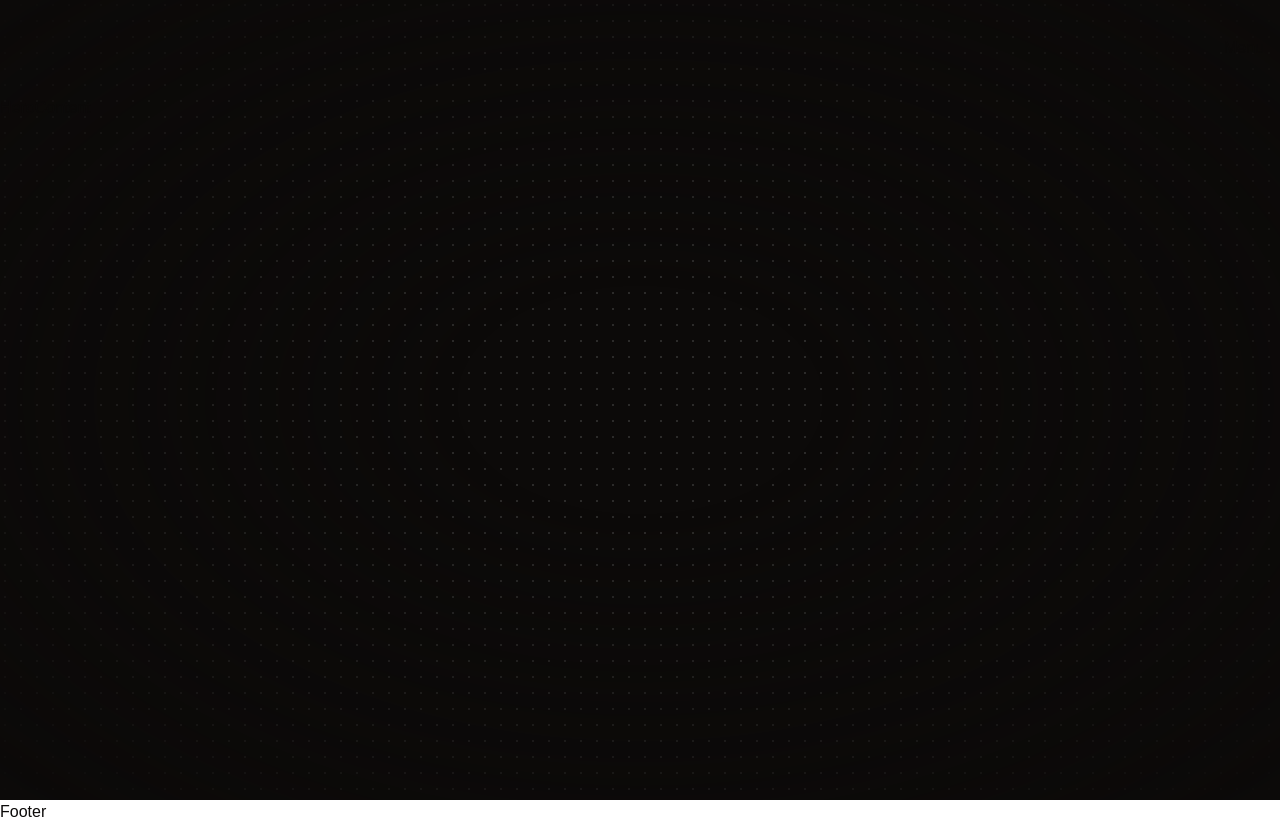
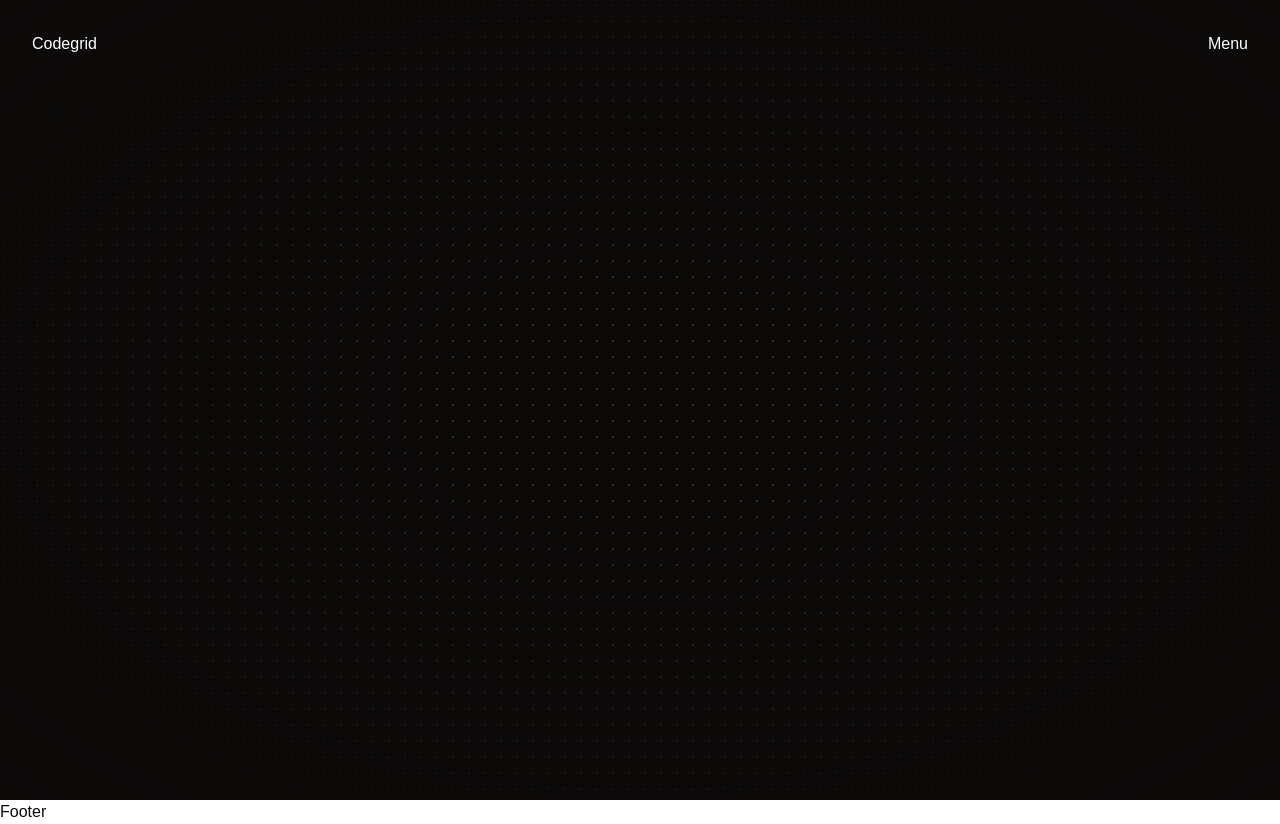
Before and after one commit to Clupai8o0/portfolio, a Next.js app: page / in a window 1280 px wide. Built offline with nearby package versions, Linux system fonts and the light colour scheme.

Commit message:
pre moving the content

```diff
--- a/app/globals.css
+++ b/app/globals.css
@@ -70,3 +70,74 @@ body {
 		@apply bg-background text-foreground;
 	}
 }
+
+/** Menu Navigation */
+.menu-bar,
+.menu-overlay-bar {
+	@apply fixed top-0 left-0 w-screen p-8 flex justify-between items-center z-[1];
+}
+
+.menu-bar a,
+.menu-open p {
+	@apply text-white cursor-pointer;
+}
+
+.menu-close p {
+	@apply text-white cursor-pointer;
+}
+
+.menu-overlay {
+	clip-path: polygon(0% 0%, 100% 0%, 100% 0%, 0% 0%);
+	@apply fixed top-0 left-0 w-screen h-screen p-8 bg-primary z-[2] flex;
+}
+
+.menu-close-icon {
+	@apply flex-[2] flex items-end cursor-pointer;
+}
+
+.menu-copy {
+	@apply flex-[4] flex flex-col justify-between pt-8;
+}
+
+.menu-preview {
+	@apply flex-[4] flex justify-end items-end;
+}
+
+.menu-close-icon p {
+	@apply text-4xl lg:text-6xl xl:text-7xl 2xl:text-8xl font-bold leading-[70%] tracking-[0.02em] text-accent;
+}
+
+.menu-link-item {
+	clip-path: polygon(0 0, 100% 0, 100% 100%, 0% 100%);
+	@apply w-max;
+}
+
+.menu-link-item-holder {
+  @apply relative;
+}
+
+.menu-link-item-holder a {
+  @apply text-white text-4xl lg:text-6xl xl:text-7xl 2xl:text-8xl font-normal leading-[85%] tracking-[0.02em];
+}
+
+.menu-info {
+  @apply flex;
+}
+
+.menu-info-col {
+  @apply flex-[1] flex flex-col justify-end;
+}
+
+@media (max-width: 900px) {
+	.menu-close-icon {
+		display: none;
+	}
+
+	.menu-copy {
+		padding-top: 8em;
+	}
+
+	.menu-link-item-holder a {
+		font-size: 60px;
+	}
+}
--- a/app/layout.tsx
+++ b/app/layout.tsx
@@ -20,7 +20,7 @@ export default function RootLayout({
 }>) {
 	return (
 		<html lang="en">
-			<body className={sans.variable}>{children}</body>
+			<body className={`${sans.variable} antialiased`}>{children}</body>
 		</html>
 	);
 }
--- a/components/navigation/menu.tsx
+++ /dev/null
@@ -1,14 +0,0 @@
-"use client";
-
-import { useRef, useState } from "react";
-
-const Menu = () => {
-	const container = useRef(null);
-	const [isMenuOpen, setIsMenuOpen] = useState(false);
-
-	const toggleMenu = () => setIsMenuOpen((prev) => !prev);
-
-	return <nav ref={container}>Menu</nav>;
-};
-
-export default Menu;
--- /dev/null
+++ b/components/navigation/menu/menu.tsx
@@ -0,0 +1,119 @@
+"use client";
+
+import { useEffect, useRef, useState } from "react";
+// import Link from "../transition-link";
+import Link from "next/link";
+import Logo from "../logo";
+import { links } from "@/lib/links";
+import { generateKey } from "@/lib/utils";
+import { useGSAP } from "@gsap/react";
+import gsap from "gsap";
+
+const Menu = () => {
+	const container = useRef(null);
+	const [isMenuOpen, setIsMenuOpen] = useState(false);
+
+	const tl = useRef(null);
+
+	const toggleMenu = () => {
+		setIsMenuOpen(!isMenuOpen);
+	};
+
+	useGSAP(
+		() => {
+			gsap.set(".menu-link-item-holder", { y: 75 });
+			tl.current = gsap
+				.timeline({ paused: true })
+				.to(".menu-overlay", {
+					duration: 1.25,
+					clipPath: "polygon(0% 0%, 100% 0%, 100% 100%, 0% 100%)",
+					ease: "power4.inOut",
+				})
+				.fromTo(
+					".menu-link-item-holder",
+					{ y: 75 },
+					{
+						y: 100,
+						duration: 1,
+						stagger: 0.1,
+						ease: "power4.out",
+						delay: -0.75,
+						// delay: 2,
+					}
+				);
+		},
+		{ scope: container }
+	);
+
+	useEffect(() => {
+		if (isMenuOpen) {
+			console.log("animating");
+			tl.current.play();
+		} else {
+			tl.current.reverse();
+		}
+	}, [isMenuOpen]);
+
+	return (
+		<div className="menu-container" ref={container}>
+			{/* menu-bar */}
+			<div className="menu-bar">
+				<div className="menu-logo">
+					<Link href="/">Codegrid</Link>
+				</div>
+				<div className="menu-open" onClick={toggleMenu}>
+					<p>Menu</p>
+				</div>
+			</div>
+
+			{/* menu-overlay */}
+			<div className="menu-overlay">
+				{/* menu-overlay-bar */}
+				<div className="menu-overlay-bar">
+					<div className="menu-logo">
+						<Link href="/">Codegrid</Link>
+					</div>
+					<div className="menu-close">
+						<p onClick={toggleMenu}>Close</p>
+					</div>
+				</div>
+
+				{/* menu overlay items */}
+				<div className="menu-close-icon" onClick={toggleMenu}>
+					<p>&#x2715;</p>
+				</div>
+				<div className="menu-copy">
+					<div className="menu-links">
+						{links.map((link) => (
+							<div key={generateKey()} className="menu-link-item">
+								<div className="menu-link-item-holder" onClick={toggleMenu}>
+									<Link className="menu-link" href={link.path}>
+										{link.label}
+									</Link>
+								</div>
+							</div>
+						))}
+					</div>
+					<div className="menu-info">
+						<div className="menu-info-col">
+							<a href="#">X &#8599;</a>
+							<a href="#">Instagram &#8599;</a>
+							<a href="#">LinkedIn &#8599;</a>
+							<a href="#">Behance &#8599;</a>
+							<a href="#">Dribbble &#8599;</a>
+						</div>
+						<div className="menu-info-col">
+							<p>info@codegrid.com</p>
+							<p>0923 3984 23</p>
+						</div>
+					</div>
+				</div>
+				<div className="menu-preview">
+					<p>View ShowReel</p>
+				</div>
+			</div>
+		</div>
+	);
+};
+
+export default Menu;
--- a/components/navigation/navbar.tsx
+++ b/components/navigation/navbar.tsx
@@ -5,7 +5,7 @@ import Logo from "./logo";
 import { useRef } from "react";
 import { animateLogoIn } from "@/lib/animations";
 import Link from "./transition-link";
-import Menu from "./menu";
+import Menu from "./menu/menu";
 
 const Navbar = () => {
 	const container = useRef(null);
```
Lines whose indentation alone changed are shown as unchanged.
